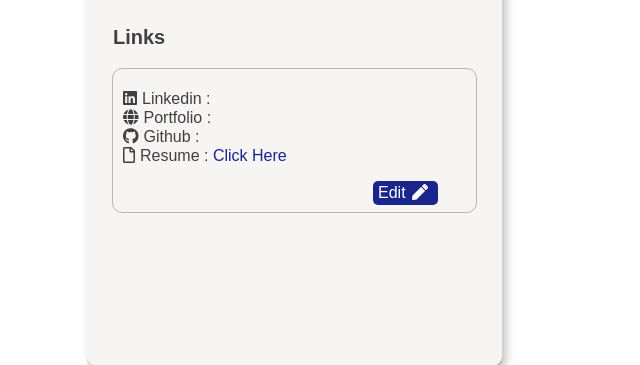
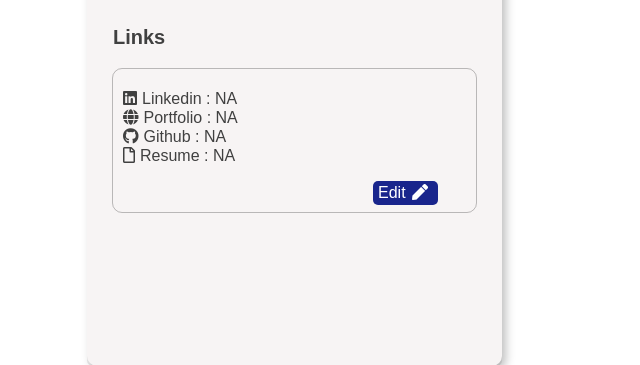
Before and after one commit to naveensaigit/project_portal, a Django app: page /profile/1 in a window 1280 px wide. Shown: the part 769-1134 px from the top of the page, without its empty margins (0-640 px from the left). Run offline with Django 4.2, Linux system fonts and the light colour scheme; a user stored in the database is signed in; data comes from the database, SQL or seed files in the repository; both versions use the stored data as it was after the commit; some libraries are stand-ins or nearby versions.

Commit message:
Added logic for links in profile

```diff
--- a/users/templates/users/profile.html
+++ b/users/templates/users/profile.html
@@ -91,10 +91,36 @@
           Links</p>
         <div style="border: 1px solid rgba(0, 0, 0, 0.25); box-sizing: border-box; border-radius: 10px; margin-left: 25px; margin-right: 25px; height: 145px; ">
           <p style="font-family: 'Public Sans', sans-serif;font-style: normal;font-weight: normal;font-size: 16px;line-height: 19px;color: #404040; margin-left: 10px; margin-top: 20px;">
-            <i class="fab fa-linkedin" style="margin-right: 5px;"></i>Linkedin : <a href={{profile_user.profile.linked_in_link}} target="_blank">{{profile_user.profile.linked_in_link}}</a><br>
-            <i class="fas fa-globe" style="margin-right: 5px;"></i>Portfolio : <a href={{profile_user.profile.portfolio_link}} target="_blank">{{profile_user.profile.portfolio_link}}</a><br>
-            <i class="fab fa-github" style="margin-right: 5px;"></i>Github : <a href={{profile_user.profile.github_link}} target="_blank">{{profile_user.profile.github_link}}</a><br>
-            <i class="far fa-file" style="margin-right: 5px;"></i>Resume : <a href= {% url 'profile_cv_view' profile_user.id%} target="_blank"> Click Here</a> <br>
+            <i class="fab fa-linkedin" style="margin-right: 5px;"></i>Linkedin :
+              {% if profile_user.profile.linked_in_link|length > 0%}
+                <a href={{profile_user.profile.linked_in_link}} target="_blank">{{profile_user.profile.linked_in_link}}</a>
+              {% else %}
+                NA
+              {% endif %}
+              <br>
+            <i class="fas fa-globe" style="margin-right: 5px;"></i>Portfolio :
+              {% if profile_user.profile.portfolio_link|length > 0%}
+                <a href={{profile_user.profile.portfolio_link}} target="_blank">{{profile_user.profile.portfolio_link}}</a>
+              {% else %}
+                NA
+              {% endif %}
+            <br>
+            <i class="fab fa-github" style="margin-right: 5px;"></i>Github :
+              {% if profile_user.profile.github_link|length > 0%}
+                <a href={{profile_user.profile.github_link}} target="_blank">{{profile_user.profile.github_link}}</a>
+              {% else %}
+                NA
+              {% endif %}
+            <br>
+            <i class="far fa-file" style="margin-right: 5px;"></i>Resume :
+              {% if profile_user.profile.cv|length > 0%}
+                <a href= {% url 'profile_cv_view' profile_user.id%} target="_blank">
+                  Click Here
+                </a>
+              {% else %}
+                NA
+              {% endif %}
+            <br>
           </p>
           <div style="background: #19258C; margin-left:260px; margin-right: 10px; box-sizing: border-box; border-radius: 5px; color: white; width: 65px;">
             <a style="color: white; margin-left: 5px;" href="/profile/edit"> Edit <i class="fas fa-pen" style="margin-left: 2px;"></i> </a>
```
Also changed, not shown: db.sqlite3, 1 other file.
